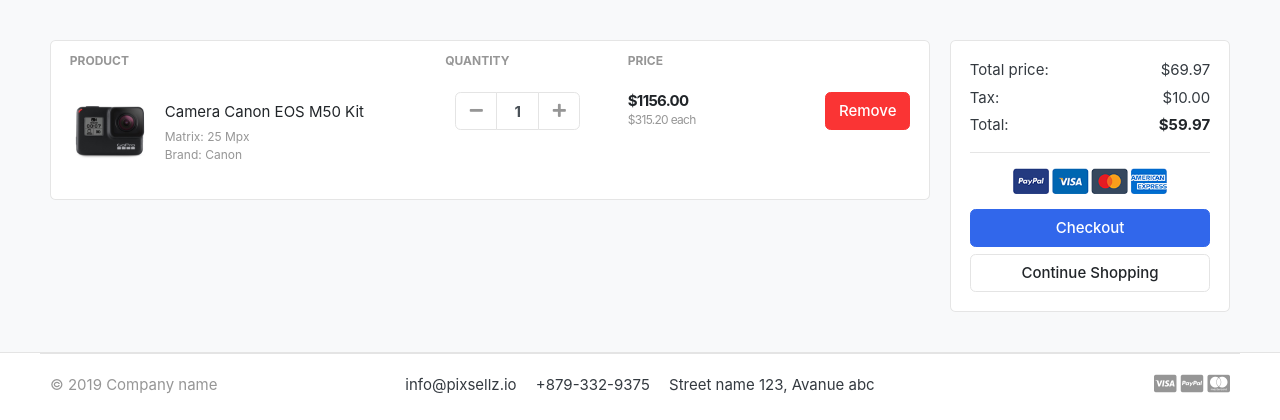
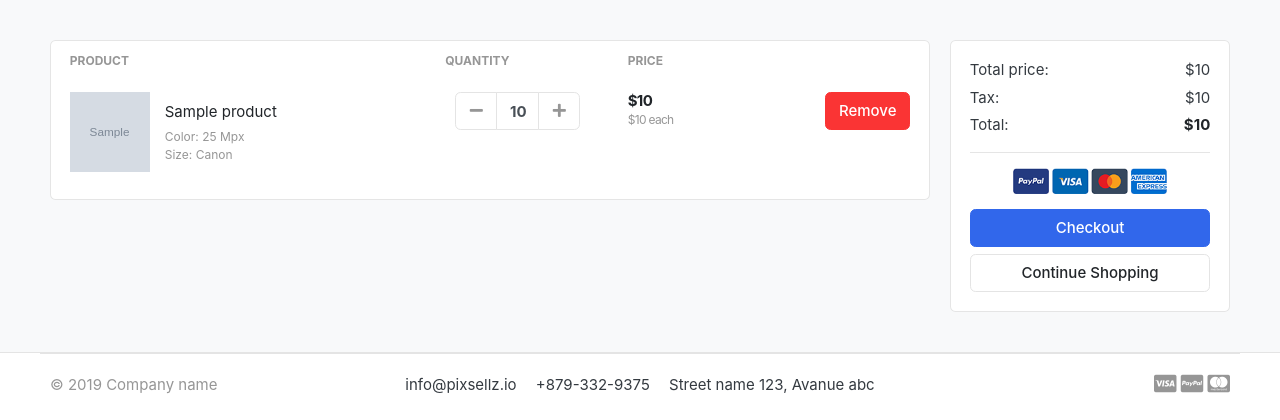
Before and after one commit to hrahmouniuvt/Banoo, a Django app: template templates/store/cart.html in a window 1280 px wide. Shown: the part 118-538 px from the top of the page. Run offline with Django 3.2, Linux system fonts and the light colour scheme; the template is opened without the code that fills it: most values are stand-ins (such as "Sample title", 1, 10 or a date in 2020); grey boxes marked "Sample" are stand-in pictures; some libraries are stand-ins or nearby versions; some web fonts are replaced.

Commit message:
add and remove button

```diff
--- a/carts/models.py
+++ b/carts/models.py
@@ -16,5 +16,8 @@ class CartItem(models.Model):
     quantity = models.IntegerField()
     is_active = models.BooleanField(default=True)
 
+    def sub_total(self):
+        retrun self.product.price * self.quantity
+
     def __str__(self):
         return self.product
--- a/carts/urls.py
+++ b/carts/urls.py
@@ -3,4 +3,7 @@ from . import views
 
 urlpatterns = [
     path('', views.cart, name='cart'),
+    path('add_cart/<int:product_id>/', views.add_cart, name='add_cart'),
+    path('remove_cart/<int:product_id>/', views.remove_cart, name='remove_cart'),
+    path('remove_cart_item/<int:product_id>/', views.remove_cart_item, name='remove_cart_item'),
 ]
--- a/templates/store/cart.html
+++ b/templates/store/cart.html
@@ -20,13 +20,15 @@
 </tr>
 </thead>
 <tbody>
+
+	{% for cart_item in cart_items %}
 <tr>
 	<td>
 		<figure class="itemside align-items-center">
-			<div class="aside"><img src="./images/items/11.jpg" class="img-sm"></div>
+			<div class="aside"><img src="{{ cart_item.product.images.url }}" class="img-sm"></div>
 			<figcaption class="info">
-				<a href="#" class="title text-dark">Camera Canon EOS M50 Kit</a>
-				<p class="text-muted small">Matrix: 25 Mpx <br> Brand: Canon</p>
+				<a href="#" class="title text-dark">{{ cart_item.product.product_name }}</a>
+				<p class="text-muted small">Color: 25 Mpx <br> Size: Canon</p>
 			</figcaption>
 		</figure>
 	</td>
@@ -35,26 +37,27 @@
 					<div class="col">
 						<div class="input-group input-spinner">
 							<div class="input-group-prepend">
-							<button class="btn btn-light" type="button" id="button-plus"> <i class="fa fa-minus"></i> </button>
+							<a hfref="{% url 'remove_cart' cart_item.product.id %}" class="btn btn-light" type="button" id="button-plus"> <i class="fa fa-minus"></i> </a>
 							</div>
-							<input type="text" class="form-control"  value="1">
+							<input type="text" class="form-control"  value="{{ cart_item.quantity }}">
 							<div class="input-group-append">
-							<button class="btn btn-light" type="button" id="button-minus"> <i class="fa fa-plus"></i> </button>
+							<a href="{% url 'add_cart' cart_item.product.id %}"class="btn btn-light" type="button" id="button-minus"> <i class="fa fa-plus"></i> </a>
 							</div>
 						</div> <!-- input-group.// -->
 					</div> <!-- col.// -->
 	</td>
 	<td>
 		<div class="price-wrap">
-			<var class="price">$1156.00</var>
-			<small class="text-muted"> $315.20 each </small>
+			<var class="price">${{ cart_item.sub_total }}</var>
+			<small class="text-muted"> ${{ cart_item.product.price }} each </small>
 		</div> <!-- price-wrap .// -->
 	</td>
 	<td class="text-right">
-	<a href="" class="btn btn-danger"> Remove</a>
+	<a href="{% url 'remove_cart_item' cart_item.product.id %}" class="btn btn-danger"> Remove</a>
 	</td>
 </tr>
 
+{% endfor %}
 
 </tbody>
 </table>
@@ -67,15 +70,15 @@
 		<div class="card-body">
 			<dl class="dlist-align">
 			  <dt>Total price:</dt>
-			  <dd class="text-right">$69.97</dd>
+			  <dd class="text-right">${{total}}</dd>
 			</dl>
 			<dl class="dlist-align">
 			  <dt>Tax:</dt>
-			  <dd class="text-right"> $10.00</dd>
+			  <dd class="text-right"> ${{tax}}</dd>
 			</dl>
 			<dl class="dlist-align">
 			  <dt>Total:</dt>
-			  <dd class="text-right text-dark b"><strong>$59.97</strong></dd>
+			  <dd class="text-right text-dark b"><strong>${{grand_total}}</strong></dd>
 			</dl>
 			<hr>
 			<p class="text-center mb-3">
--- a/templates/store/product_detail.html
+++ b/templates/store/product_detail.html
@@ -70,11 +70,11 @@
 		</div>
 	</div> <!-- row.// -->
 	<hr>
-	{% if single_product.stock <=0 %}
+	{% if single_product.stock <= 0 %}
 		<h5>Out of stock </h5>
 		{% else %}
-	<a href="./product_detail.html" class="btn  btn-primary"> <span class="text">Add to cart</span> <i class="fas fa-shopping-cart"></i>  </a>
-	{% endif%}
+	<a href="{% url 'add_cart' single_product.id %}" class="btn  btn-primary"> <span class="text">Add to cart</span> <i class="fas fa-shopping-cart"></i>  </a>
+	{% endif %}
 </article> <!-- product-info-aside .// -->
 		</main> <!-- col.// -->
 	</div> <!-- row.// -->
```
Also changed, not shown: carts/views.py (+69 -3 lines).
